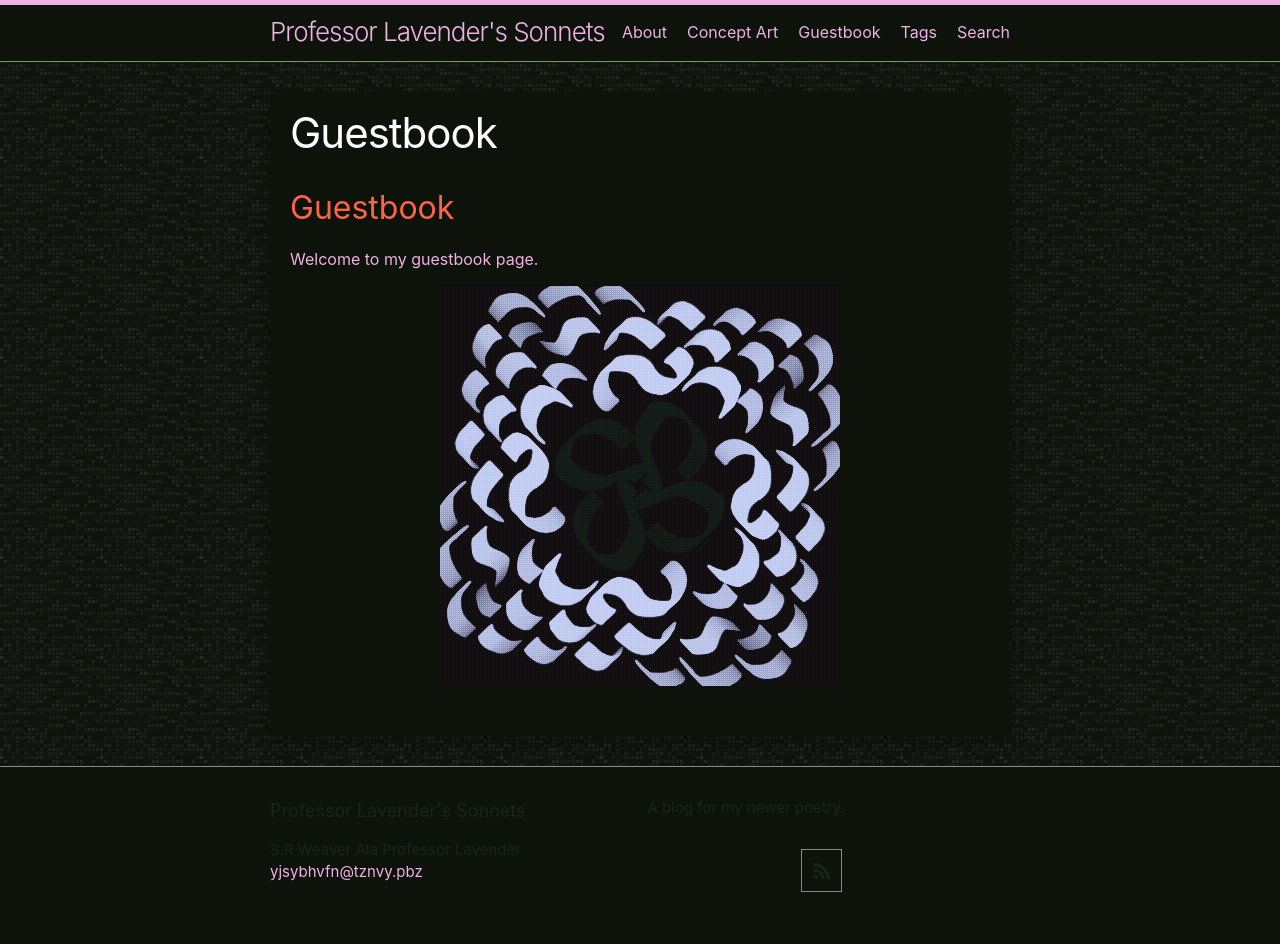
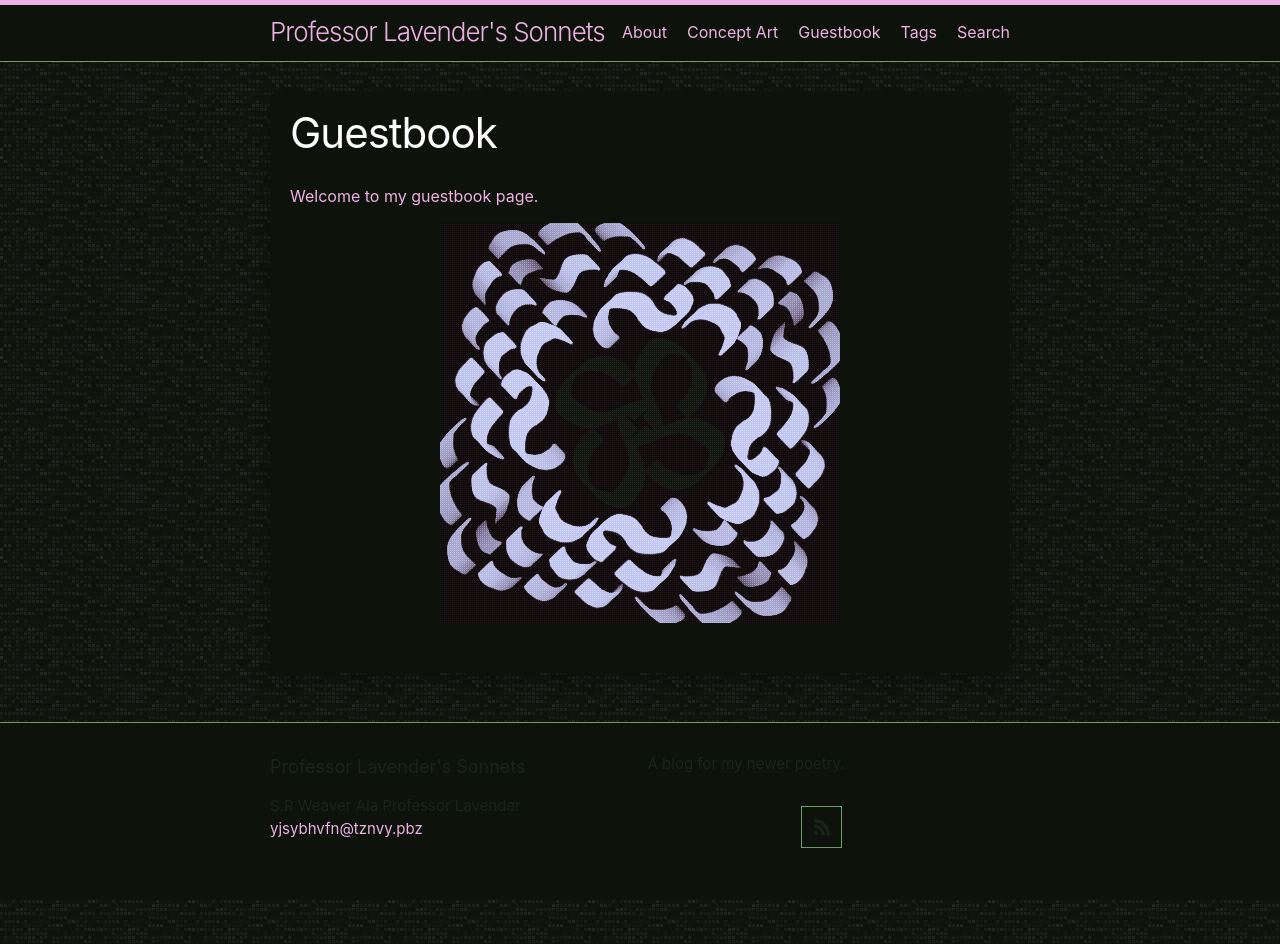
Before and after one commit to LWFlouisa/SidePoetry, a Jekyll site: the page built from guestbook.md, in a window 1280 px wide. Built offline with Jekyll 4.4.1, drawn with Linux system fonts in a browser that asks for light colours; comment, search, counter and statistics services are not loaded.

Commit message:
Update guestbook.md

```diff
--- a/guestbook.md
+++ b/guestbook.md
@@ -2,7 +2,6 @@
 layout: page
 title: Guestbook
 ---
-## Guestbook
 Welcome to my guestbook page.
 
 <p align="center">
```
